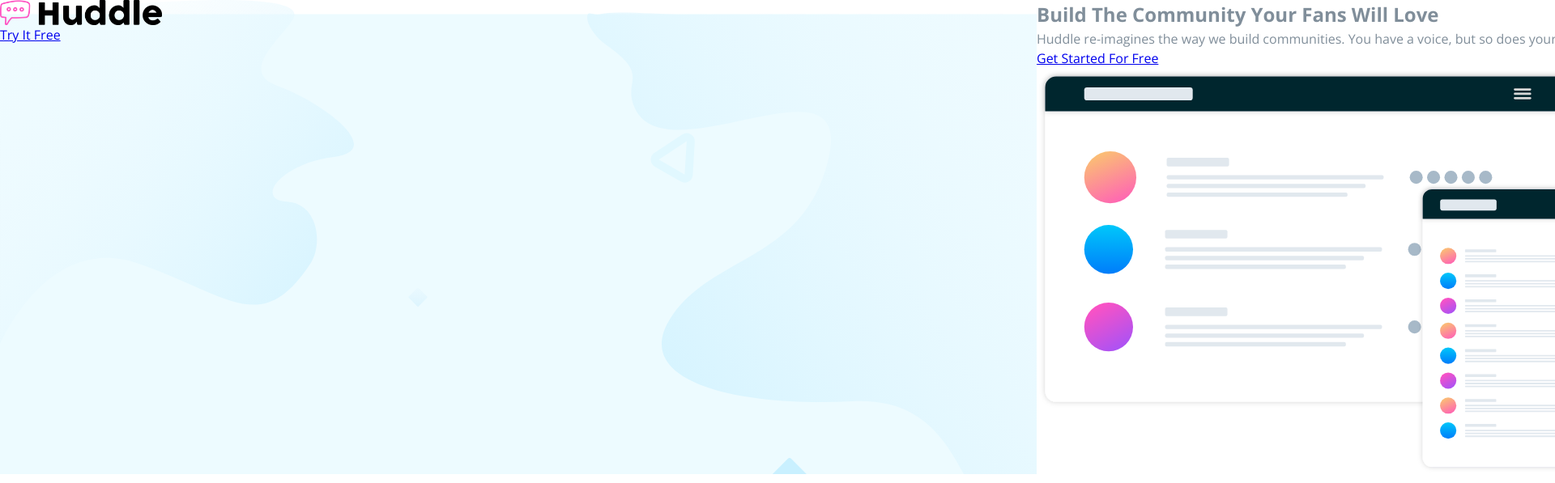
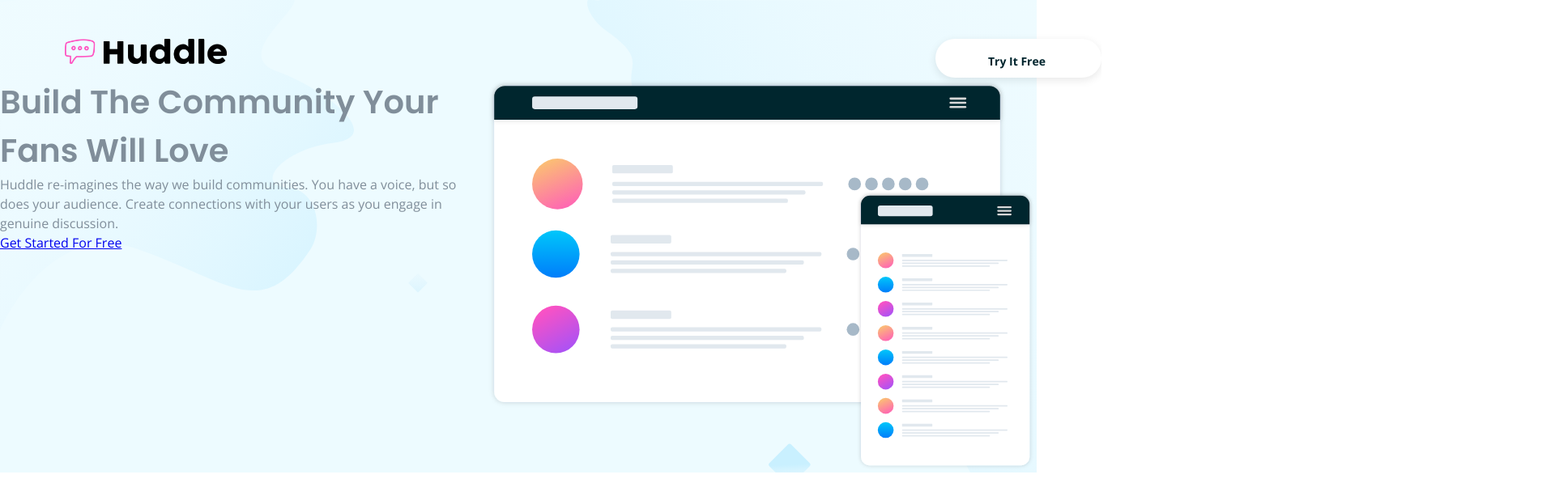
Before and after one commit to KevinBertaux/huddle, a plain HTML site: page index.html in a window 1280 px wide. Shown: the top 597 px of the page at 81% size, 1920 px wide, since content can reach past the window. Drawn offline with nearby package versions, Linux system fonts and the light colour scheme.

Commit message:
Ajout du favicon et mise en forme du Hero

```diff
--- a/css/style.css
+++ b/css/style.css
@@ -1,7 +1,7 @@
 /*
 	Kevin BERTAUX - Huddle 2021
 	Création		10/06/2021
-	Modification	11/06/2021
+	Modification	15/06/2021
 */
 
 :root {
@@ -19,24 +19,75 @@
 /* Typographie */
 
 body {
-	font-family: 'Open Sans', 'Poppins', sans-serif;
+	font-family: 'Open Sans', sans-serif;
 	font-size: 1.6rem;
 	line-height: 1.5;
 	color: var(--text);
 	background-color: #fff;
 }
 
+h1 {
+	font-family: 'Poppins', sans-serif;
+	font-size:  4rem;
+	line-height: 6rem;
+	font-weight: 600;
+}
+
 /* Layout */
 
 .container {
-	min-width: 128rem;
+	max-width: 128rem;
 }
 
 .site-header {
 	background-image: url(../images/hero_bg.svg);
+	background-position: left -1.75rem;
+	/* display: flex;
+	justify-content: center; */
+}
+
+/* Components */
+
+.btn {
+	font-size: 1.4rem;
+	line-height: 1.188;
+	text-decoration: none;
+	font-weight: 700;
+}
+
+/* Banner */
+
+.banner {
+	display: flex;
+	justify-content: space-between;
+	width: 100%;
+	margin-left: 8rem;
+	margin-right: 8rem;
+	padding-top: 4.8rem;
+}
+
+.menu-link {
+	color: var(--title);
+}
+
+.menu-item {
+	border-radius: 2.4rem;
+	width: 20.5rem;
+	height: 4.8rem;
+	padding: 1.5rem 6.5rem;
+	background-color: var(--inverted);
+	box-shadow: 0px 3px 11px var(--nav-btn-shadow);
+}
+
+/* Hero */
+
+.hero-section {
 	display: flex;
 }
 
-.main-nav {
-
+.mockup {
+	min-width: 68rem;
 }
+.mockup img {
+	width: 100%;
+}
--- a/index.html
+++ b/index.html
@@ -1,7 +1,7 @@
 <!--
 	Kevin BERTAUX - Huddle 2021
 	Création		10/06/2021
-	Modification	11/06/2021
+	Modification	15/06/2021
 -->
 
 <!DOCTYPE html>
@@ -15,7 +15,8 @@
 	<link rel="stylesheet" href="css/reset.css">
 	<link rel="preconnect" href="https://fonts.gstatic.com">
 	<link rel="preconnect" href="https://fonts.gstatic.com">
-	<link href="https://fonts.googleapis.com/css2?family=Open+Sans:ital,wght@0,400;0,700;1,400&family=Poppins:wght@400;600&display=swap"
+	<link
+		href="https://fonts.googleapis.com/css2?family=Open+Sans:ital,wght@0,400;0,700;1,400&family=Poppins:wght@400;600&display=swap"
 		rel="stylesheet">
 	<link rel="stylesheet" href="css/helpers.css">
 	<link rel="stylesheet" href="css/style.css">
@@ -24,7 +25,7 @@
 
 <body>
 	<header class="site-header">
-		<div class="container">
+		<div class="container banner">
 			<div class="logo">
 				<img src="images/color_logo_transparent.png" alt="Logo Huddle" class="logo-color">
 			</div>
@@ -36,12 +37,16 @@
 		</div>
 
 		<div class="container">
-			<section class="hero">
-				<h1 class="main-title">Build The Community Your Fans Will Love</h1>
-				<p class="hero-desc">Huddle re-imagines the way we build communities. You have a voice, but so does your
-					audience. Create connections with your users as you engage in genuine discussion.</p>
-				<a href="#" class="cta-link">Get Started For Free</a>
-				<img src="images/mockup.svg" alt="Huddle mockup">
+			<section class="hero-section">
+				<div class="hero">
+					<h1 class="main-title">Build The Community Your Fans Will Love</h1>
+					<p class="hero-desc">Huddle re-imagines the way we build communities. You have a voice, but so does
+						your audience. Create connections with your users as you engage in genuine discussion.</p>
+					<a href="#" class="cta-link">Get Started For Free</a>
+				</div>
+				<div class="mockup">
+					<img src="images/mockup.svg" alt="Huddle mockup">
+				</div>
 			</section>
 		</div>
 	</header>
```
Also changed, not shown: images/favicon.png (added).
